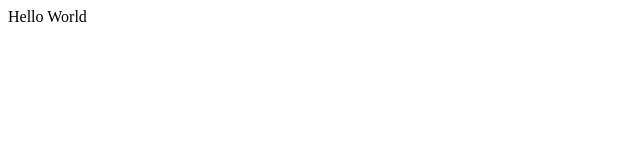
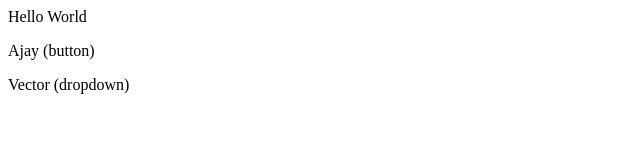
Before and after one commit to Ajay-Vector/Demo, a plain HTML site: page index.html in a window 1280 px wide. Shown: the whole page, without its empty margins (0-640 px from the left). Drawn offline with Linux system fonts and the light colour scheme.

```diff
--- a/index.html
+++ b/index.html
@@ -1 +1,3 @@
 <p>Hello World</p>
+<p>Ajay (button)</p>
+<p>Vector (dropdown)</p>
```
